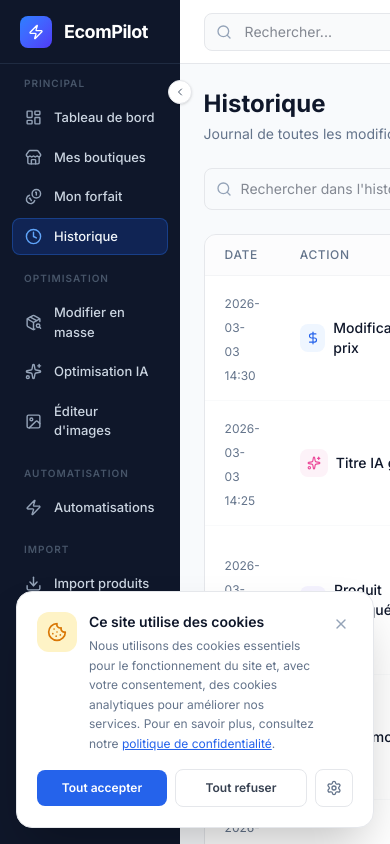
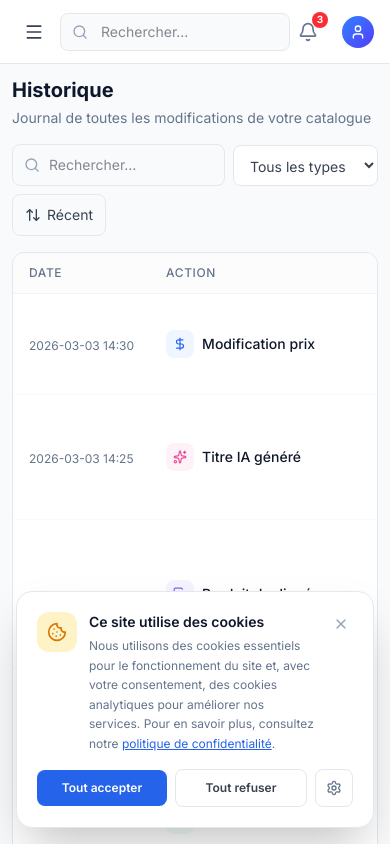
Before and after one commit to Vegeta243/catalog-saas, a Next.js app: page /dashboard/history in a window 390 px wide. Shown: the top 844 px of the page. Built offline with nearby package versions, Linux system fonts and the light colour scheme; no server answers.

Commit message:
fix: mobile responsiveness - hamburger sidebar + 7 pages optimisees

```diff
--- a/app/(dashboard)/dashboard/history/page.tsx
+++ b/app/(dashboard)/dashboard/history/page.tsx
@@ -46,17 +46,17 @@
 
   return (
     <div className="max-w-5xl mx-auto">
-      <div className="mb-6">
-        <h1 className="text-2xl font-bold" style={{ color: "#0f172a" }}>Historique</h1>
+      <div className="mb-4 md:mb-6">
+        <h1 className="text-xl md:text-2xl font-bold" style={{ color: "#0f172a" }}>Historique</h1>
         <p className="text-sm mt-1" style={{ color: "#64748b" }}>Journal de toutes les modifications de votre catalogue</p>
       </div>
 
       {/* Filters */}
-      <div className="flex flex-wrap items-center gap-3 mb-6">
-        <div className="relative flex-1 min-w-[200px]">
+      <div className="flex flex-wrap items-center gap-2 md:gap-3 mb-4 md:mb-6">
+        <div className="relative flex-1 min-w-[160px]">
           <Search className="absolute left-3 top-1/2 -translate-y-1/2 w-4 h-4" style={{ color: "#94a3b8" }} />
           <input type="text" value={search} onChange={(e) => setSearch(e.target.value)}
-            placeholder="Rechercher dans l'historique…"
+            placeholder="Rechercher…"
             className="w-full pl-9 pr-3 py-2.5 border border-gray-200 rounded-lg text-sm" style={{ color: "#0f172a" }} />
         </div>
         <select value={typeFilter} onChange={(e) => setTypeFilter(e.target.value)}
@@ -72,7 +72,7 @@
         </select>
         <button onClick={() => setSortDesc(!sortDesc)}
           className="flex items-center gap-1.5 px-3 py-2.5 border border-gray-200 hover:bg-gray-50 rounded-lg text-sm" style={{ color: "#374151" }}>
-          <ArrowUpDown className="w-4 h-4" /> {sortDesc ? "Plus récent" : "Plus ancien"}
+          <ArrowUpDown className="w-4 h-4" /> {sortDesc ? "Récent" : "Ancien"}
         </button>
       </div>
 
@@ -85,14 +85,15 @@
         </div>
       ) : (
         <div className="bg-white rounded-xl border border-gray-200 overflow-hidden">
-          <table className="w-full">
+          <div className="overflow-x-auto">
+          <table className="w-full min-w-[600px]">
             <thead>
               <tr className="border-b border-gray-100 bg-gray-50/50">
-                <th className="text-left px-5 py-3 text-xs font-medium uppercase tracking-wider" style={{ color: "#64748b" }}>Date</th>
-                <th className="text-left px-5 py-3 text-xs font-medium uppercase tracking-wider" style={{ color: "#64748b" }}>Action</th>
-                <th className="text-left px-5 py-3 text-xs font-medium uppercase tracking-wider" style={{ color: "#64748b" }}>Produit</th>
-                <th className="text-left px-5 py-3 text-xs font-medium uppercase tracking-wider" style={{ color: "#64748b" }}>Détails</th>
-                <th className="text-left px-5 py-3 text-xs font-medium uppercase tracking-wider" style={{ color: "#64748b" }}>Par</th>
+                <th className="text-left px-4 md:px-5 py-3 text-xs font-medium uppercase tracking-wider" style={{ color: "#64748b" }}>Date</th>
+                <th className="text-left px-4 md:px-5 py-3 text-xs font-medium uppercase tracking-wider" style={{ color: "#64748b" }}>Action</th>
+                <th className="text-left px-4 md:px-5 py-3 text-xs font-medium uppercase tracking-wider" style={{ color: "#64748b" }}>Produit</th>
+                <th className="text-left px-4 md:px-5 py-3 text-xs font-medium uppercase tracking-wider" style={{ color: "#64748b" }}>Détails</th>
+                <th className="text-left px-4 md:px-5 py-3 text-xs font-medium uppercase tracking-wider" style={{ color: "#64748b" }}>Par</th>
               </tr>
             </thead>
             <tbody>
@@ -101,31 +102,32 @@
                 const Icon = config.icon;
                 return (
                   <tr key={entry.id} className="border-b border-gray-50 hover:bg-gray-50/50 transition-colors">
-                    <td className="px-5 py-3.5">
-                      <span className="text-xs font-mono" style={{ color: "#64748b" }}>{entry.date}</span>
+                    <td className="px-4 md:px-5 py-3.5">
+                      <span className="text-xs font-mono whitespace-nowrap" style={{ color: "#64748b" }}>{entry.date}</span>
                     </td>
-                    <td className="px-5 py-3.5">
+                    <td className="px-4 md:px-5 py-3.5">
                       <div className="flex items-center gap-2">
-                        <div className="w-7 h-7 rounded-lg flex items-center justify-center" style={{ backgroundColor: config.bg }}>
+                        <div className="w-7 h-7 rounded-lg flex items-center justify-center flex-shrink-0" style={{ backgroundColor: config.bg }}>
                           <Icon className="w-3.5 h-3.5" style={{ color: config.color }} />
                         </div>
-                        <span className="text-sm font-medium" style={{ color: "#0f172a" }}>{entry.action}</span>
+                        <span className="text-sm font-medium whitespace-nowrap" style={{ color: "#0f172a" }}>{entry.action}</span>
                       </div>
                     </td>
-                    <td className="px-5 py-3.5">
+                    <td className="px-4 md:px-5 py-3.5">
                       <span className="text-sm" style={{ color: "#374151" }}>{entry.productTitle}</span>
                     </td>
-                    <td className="px-5 py-3.5">
+                    <td className="px-4 md:px-5 py-3.5">
                       <span className="text-sm" style={{ color: "#64748b" }}>{entry.details}</span>
                     </td>
-                    <td className="px-5 py-3.5">
-                      <span className="text-xs px-2 py-0.5 rounded-full" style={{ color: entry.user === "système" ? "#0ea5e9" : "#64748b", backgroundColor: entry.user === "système" ? "#f0f9ff" : "#f8fafc" }}>{entry.user}</span>
+                    <td className="px-4 md:px-5 py-3.5">
+                      <span className="text-xs px-2 py-0.5 rounded-full whitespace-nowrap" style={{ color: entry.user === "système" ? "#0ea5e9" : "#64748b", backgroundColor: entry.user === "système" ? "#f0f9ff" : "#f8fafc" }}>{entry.user}</span>
                     </td>
                   </tr>
                 );
               })}
             </tbody>
           </table>
+          </div>
         </div>
       )}
 
--- a/app/(dashboard)/layout.tsx
+++ b/app/(dashboard)/layout.tsx
@@ -23,6 +23,8 @@
   Crown,
   ImageIcon,
   Coins,
+  Menu,
+  X,
 } from 'lucide-react';
 import { getTasksColor, PLAN_TASKS } from '@/lib/credits';
 
@@ -68,6 +70,7 @@
   const router = useRouter();
   const pathname = usePathname();
   const [sidebarCollapsed, setSidebarCollapsed] = useState(false);
+  const [mobileMenuOpen, setMobileMenuOpen] = useState(false);
   const [notifications] = useState(3);
 
   // Real user data from Supabase
@@ -113,14 +116,29 @@
   };
 
   return (
-    <div className="flex min-h-screen bg-[#f8fafc]">
+    <div className="flex min-h-screen bg-[#f8fafc] overflow-x-hidden">
+      {/* Mobile backdrop overlay */}
+      {mobileMenuOpen && (
+        <div
+          className="fixed inset-0 bg-black/50 z-40 md:hidden"
+          onClick={() => setMobileMenuOpen(false)}
+        />
+      )}
+
       {/* Sidebar */}
-      <aside className={`${sidebarCollapsed ? 'w-[68px]' : 'w-[260px]'} bg-[#0f172a] flex flex-col justify-between transition-all duration-300 relative`}>
+      <aside className={`
+        fixed md:relative inset-y-0 left-0 z-50 md:z-auto
+        ${sidebarCollapsed ? 'md:w-[68px]' : 'md:w-[260px]'}
+        w-[260px] bg-[#0f172a] flex flex-col justify-between
+        ${mobileMenuOpen ? 'translate-x-0' : '-translate-x-full md:translate-x-0'}
+        transition-all duration-300 overflow-y-auto overflow-x-hidden shrink-0
+      `}>
         {/* Logo — links to landing page */}
         <div>
-          <Link href="/" className={`flex items-center ${sidebarCollapsed ? 'justify-center px-2' : 'px-5'} h-16 border-b border-slate-700/50 hover:bg-slate-800/50 transition-colors`}>
+          <div className="flex items-center justify-between">
+            <Link href="/" onClick={() => setMobileMenuOpen(false)} className={`flex items-center ${sidebarCollapsed ? 'justify-center px-2' : 'px-5'} h-16 border-b border-slate-700/50 hover:bg-slate-800/50 transition-colors flex-1`}>
               <div className="flex items-center gap-3">
-              <div className="w-8 h-8 rounded-lg bg-gradient-to-br from-blue-500 to-indigo-600 flex items-center justify-center">
+                <div className="w-8 h-8 rounded-lg bg-gradient-to-br from-blue-500 to-indigo-600 flex items-center justify-center flex-shrink-0">
                   <Zap className="w-4 h-4" style={{ color: '#ffffff' }} />
                 </div>
                 {!sidebarCollapsed && (
@@ -128,8 +146,15 @@
                 )}
               </div>
             </Link>
-
-          {/* Navigation sections */}
+            {/* Close button mobile only */}
+            <button
+              className="md:hidden p-3 text-slate-400 hover:text-white transition-colors"
+              onClick={() => setMobileMenuOpen(false)}
+              aria-label="Fermer le menu"
+            >
+              <X className="w-5 h-5" />
+            </button>
+          </div>
           <div className={`${sidebarCollapsed ? 'px-2' : 'px-3'} pt-3 space-y-4`}>
             {NAV_SECTIONS.map((section) => (
               <div key={section.label}>
@@ -148,6 +173,7 @@
                       <a
                         key={item.href}
                         href={item.href}
+                        onClick={() => setMobileMenuOpen(false)}
                         className={`flex items-center gap-3 ${sidebarCollapsed ? 'justify-center px-2' : 'px-3'} py-2 rounded-lg text-[13px] font-medium transition-all ${
                           active
                             ? 'bg-blue-600/20 border border-blue-500/30'
@@ -181,6 +207,7 @@
                 <a
                   key={item.label}
                   href={item.href}
+                  onClick={() => setMobileMenuOpen(false)}
                   className={`flex items-center gap-3 ${sidebarCollapsed ? 'justify-center px-2' : 'px-3'} py-2 rounded-lg text-[13px] font-medium transition-all ${
                     isActive
                       ? 'bg-blue-600/20 border border-blue-500/30'
@@ -241,19 +268,27 @@
           </button>
         </div>
 
-        {/* Collapse toggle */}
+        {/* Collapse toggle — desktop only */}
         <button
           onClick={() => setSidebarCollapsed(!sidebarCollapsed)}
-          className="absolute -right-3 top-20 w-6 h-6 bg-white border border-gray-200 rounded-full flex items-center justify-center shadow-sm hover:shadow-md"
+          className="absolute -right-3 top-20 w-6 h-6 bg-white border border-gray-200 rounded-full hidden md:flex items-center justify-center shadow-sm hover:shadow-md"
         >
           {sidebarCollapsed ? <ChevronRight className="w-3 h-3" style={{ color: '#475569' }} /> : <ChevronLeft className="w-3 h-3" style={{ color: '#475569' }} />}
         </button>
       </aside>
 
       {/* Main content */}
-      <div className="flex-1 flex flex-col min-h-screen">
+      <div className="flex-1 flex flex-col min-h-screen min-w-0 overflow-x-hidden">
         {/* Top bar */}
-        <header className="h-16 bg-white border-b border-gray-200 flex items-center justify-between px-6 sticky top-0 z-10">
+        <header className="h-16 bg-white border-b border-gray-200 flex items-center justify-between px-4 md:px-6 sticky top-0 z-10">
+          {/* Hamburger button — mobile only */}
+          <button
+            className="md:hidden p-2 rounded-lg hover:bg-gray-100 transition-colors mr-2 flex-shrink-0"
+            onClick={() => setMobileMenuOpen(true)}
+            aria-label="Ouvrir le menu"
+          >
+            <Menu className="w-5 h-5" style={{ color: '#374151' }} />
+          </button>
           <div className="flex items-center gap-3 flex-1 max-w-md">
             <div className="relative flex-1">
               <Search className="absolute left-3 top-1/2 -translate-y-1/2 w-4 h-4" style={{ color: '#94a3b8' }} />
@@ -281,7 +316,7 @@
         </header>
 
         {/* Page content */}
-        <main className="flex-1 p-6 overflow-auto">{children}</main>
+        <main className="flex-1 p-3 md:p-6 overflow-x-hidden">{children}</main>
 
         {/* Footer */}
         <footer className="border-t border-gray-200 bg-white px-6 py-3 flex items-center justify-between">
```
Also changed, not shown: app/(dashboard)/dashboard/account/page.tsx (+22 -8 lines), app/(dashboard)/dashboard/ai/page.tsx (+7 -7 lines), app/(dashboard)/dashboard/automation/page.tsx (+4 -4 lines), app/(dashboard)/dashboard/help/page.tsx (+5 -5 lines), app/(dashboard)/dashboard/products/page.tsx (+15 -13 lines), app/(dashboard)/dashboard/settings/page.tsx (+21 -8 lines). Lines whose indentation alone changed are shown as unchanged.
